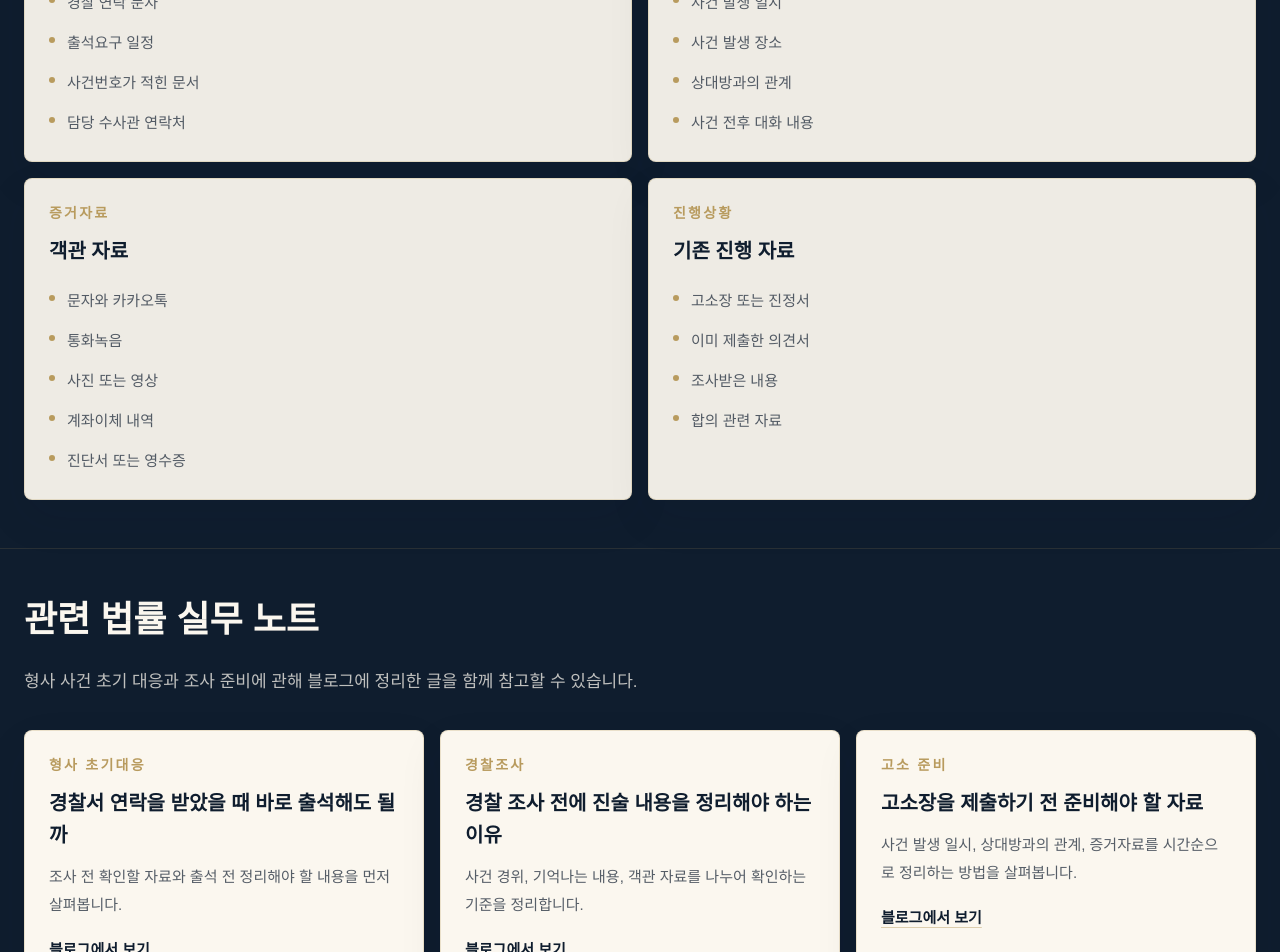
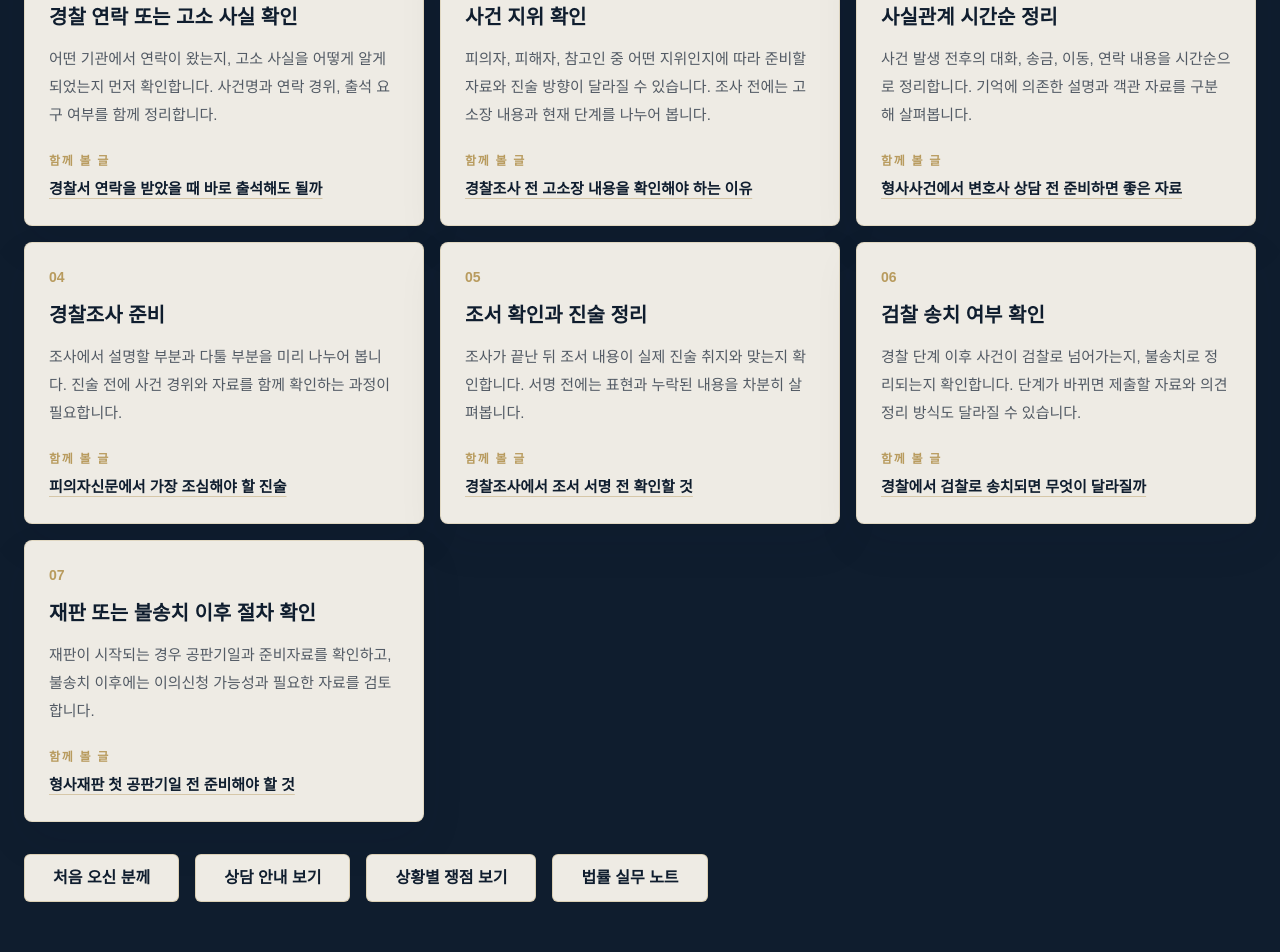
Before and after one commit to ymhk88-debug/project-lighthouse, a Next.js app: page /practice/criminal in a window 1280 px wide. Shown: the part 2580-3532 px from the top of the page. Built offline with nearby package versions, Linux system fonts and the light colour scheme; no server answers.

Commit message:
Upgrade criminal process guidance

```diff
--- a/src/app/practice/criminal/page.tsx
+++ b/src/app/practice/criminal/page.tsx
@@ -95,6 +95,65 @@ const preparationCards = [
     title: "기존 진행 자료",
     items: ["고소장 또는 진정서", "이미 제출한 의견서", "조사받은 내용", "합의 관련 자료"],
   },
+];
+
+const criminalProcessSteps = [
+  {
+    title: "경찰 연락 또는 고소 사실 확인",
+    description:
+      "어떤 기관에서 연락이 왔는지, 고소 사실을 어떻게 알게 되었는지 먼저 확인합니다. 사건명과 연락 경위, 출석 요구 여부를 함께 정리합니다.",
+    articleTitle: "경찰서 연락을 받았을 때 바로 출석해도 될까",
+    href: "https://blog.naver.com/lawoffice_mh/224312825362",
+  },
+  {
+    title: "사건 지위 확인",
+    description:
+      "피의자, 피해자, 참고인 중 어떤 지위인지에 따라 준비할 자료와 진술 방향이 달라질 수 있습니다. 조사 전에는 고소장 내용과 현재 단계를 나누어 봅니다.",
+    articleTitle: "경찰조사 전 고소장 내용을 확인해야 하는 이유",
+    href: "https://blog.naver.com/lawoffice_mh/224312902434",
+  },
+  {
+    title: "사실관계 시간순 정리",
+    description:
+      "사건 발생 전후의 대화, 송금, 이동, 연락 내용을 시간순으로 정리합니다. 기억에 의존한 설명과 객관 자료를 구분해 살펴봅니다.",
+    articleTitle: "형사사건에서 변호사 상담 전 준비하면 좋은 자료",
+    href: "https://blog.naver.com/lawoffice_mh/224315791138",
+  },
+  {
+    title: "경찰조사 준비",
+    description:
+      "조사에서 설명할 부분과 다툴 부분을 미리 나누어 봅니다. 진술 전에 사건 경위와 자료를 함께 확인하는 과정이 필요합니다.",
+    articleTitle: "피의자신문에서 가장 조심해야 할 진술",
+    href: "https://blog.naver.com/lawoffice_mh/224312956655",
+  },
+  {
+    title: "조서 확인과 진술 정리",
+    description:
+      "조사가 끝난 뒤 조서 내용이 실제 진술 취지와 맞는지 확인합니다. 서명 전에는 표현과 누락된 내용을 차분히 살펴봅니다.",
+    articleTitle: "경찰조사에서 조서 서명 전 확인할 것",
+    href: "https://blog.naver.com/lawoffice_mh/224313003869",
+  },
+  {
+    title: "검찰 송치 여부 확인",
+    description:
+      "경찰 단계 이후 사건이 검찰로 넘어가는지, 불송치로 정리되는지 확인합니다. 단계가 바뀌면 제출할 자료와 의견 정리 방식도 달라질 수 있습니다.",
+    articleTitle: "경찰에서 검찰로 송치되면 무엇이 달라질까",
+    href: "https://blog.naver.com/lawoffice_mh/224315771981",
+  },
+  {
+    title: "재판 또는 불송치 이후 절차 확인",
+    description:
+      "재판이 시작되는 경우 공판기일과 준비자료를 확인하고, 불송치 이후에는 이의신청 가능성과 필요한 자료를 검토합니다.",
+    articleTitle: "형사재판 첫 공판기일 전 준비해야 할 것",
+    href: "https://blog.naver.com/lawoffice_mh/224315786088",
+  },
+];
+
+const relatedPages = [
+  { title: "처음 오신 분께", href: "/first-visit" },
+  { title: "상담 안내 보기", href: "/consultation" },
+  { title: "상황별 쟁점 보기", href: "/issues" },
+  { title: "법률 실무 노트", href: "/note" },
 ];
 
 const noteCards = [
@@ -276,6 +335,51 @@ export default function CriminalPracticePage() {
 
       <section className="mx-auto max-w-7xl px-6 py-16 md:py-12">
         <SectionHeading
+          title="형사사건은 보통 이렇게 흐릅니다"
+          description={
+            "형사사건은 경찰 연락이나 고소 사실을 확인하는 단계부터 조사, 송치, 재판 또는 불송치 이후 절차까지 이어질 수 있습니다.\n현재 어느 단계에 있는지와 가지고 있는 자료를 먼저 나누어 보면 대응 방향을 더 차분히 검토할 수 있습니다."
+          }
+        />
+        <div className="mt-8 grid gap-4 md:grid-cols-2 xl:grid-cols-3">
+          {criminalProcessSteps.map((step, index) => (
+            <article
+              key={step.title}
+              className="flex flex-col rounded-lg border border-[#e8ddcb] bg-white/60 p-5 shadow-[0_8px_24px_rgba(15,29,46,0.05)] md:border-accent/25 md:bg-background/95 md:p-6 md:shadow-[0_18px_45px_rgba(15,29,46,0.08)]"
+            >
+              <p className="text-xs font-semibold text-accent md:text-sm">
+                {String(index + 1).padStart(2, "0")}
+              </p>
+              <h3 className="mt-3 text-lg font-semibold leading-7 text-primary md:text-xl md:leading-8">
+                {step.title}
+              </h3>
+              <p className="mt-3 text-sm leading-7 text-primary/70 md:text-[15px] md:leading-7">
+                {step.description}
+              </p>
+              <div className="mt-auto pt-6">
+                <p className="text-xs font-semibold tracking-[0.14em] text-accent">함께 볼 글</p>
+                <a
+                  href={step.href}
+                  target="_blank"
+                  rel="noopener noreferrer"
+                  className="mt-2 inline-flex text-sm font-semibold leading-6 text-primary underline decoration-accent/45 underline-offset-4 transition-colors hover:text-accent md:text-[15px]"
+                >
+                  {step.articleTitle}
+                </a>
+              </div>
+            </article>
+          ))}
+        </div>
+        <div className="mt-8 flex flex-col gap-3 sm:flex-row sm:flex-wrap md:gap-4">
+          {relatedPages.map((page) => (
+            <TextLink key={page.href} href={page.href} variant="secondary">
+              {page.title}
+            </TextLink>
+          ))}
+        </div>
+      </section>
+
+      <section className="mx-auto max-w-7xl px-6 py-16 md:py-12">
+        <SectionHeading
           title="상담 전 준비하면 좋은 자료"
           description={
             "자료를 모두 갖추지 못해도 상담은 가능합니다.\n다만 가지고 있는 자료를 미리 정리해 오시면 사건의 흐름을 더 차분히 확인할 수 있습니다."
```
